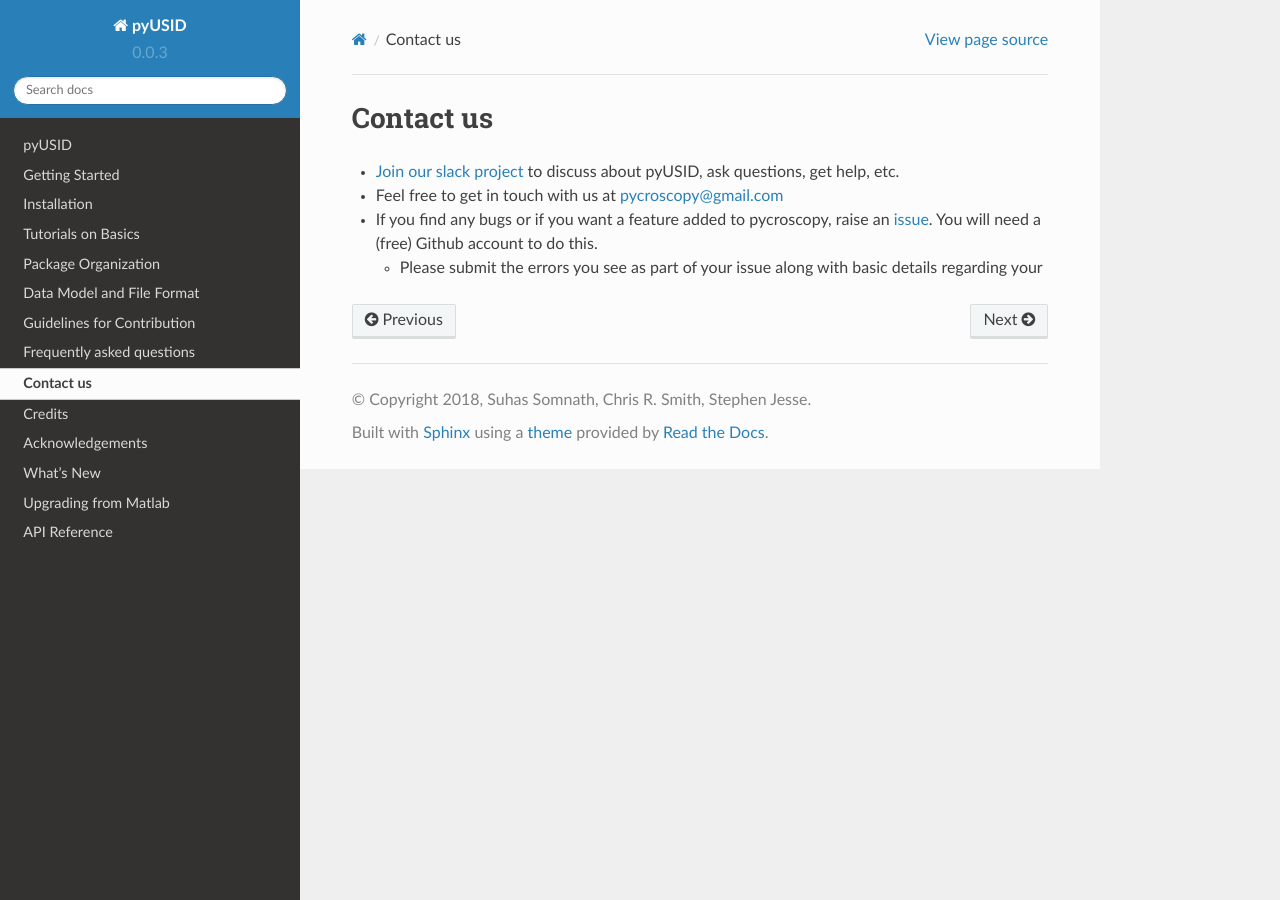
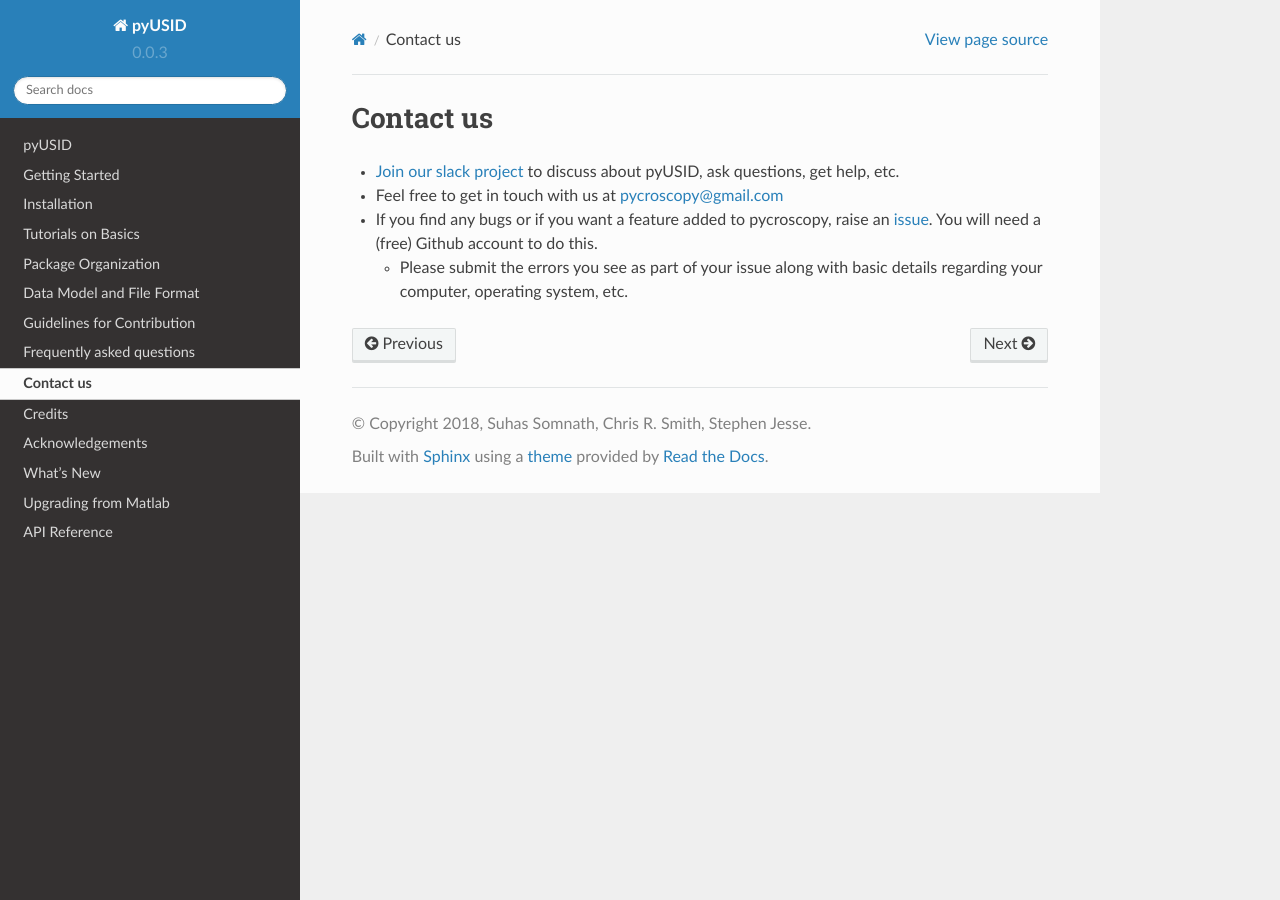
Before and after one commit to pycroscopy/pyUSID, a Sphinx documentation site: the page built from docs/contact.rst, in a window 1280 px wide. Built offline with Sphinx 7.4.7 and the Read the Docs theme 2.0.0, drawn with Linux system fonts in a browser that asks for light colours; pages that are not in the unit, such as notebooks, are missing from menus.

Commit message:
Finished partial sentence

```diff
--- a/docs/contact.rst
+++ b/docs/contact.rst
@@ -5,4 +5,4 @@ Contact us
 * If you find any bugs or if you want a feature added to pycroscopy, raise an `issue <https://github.com/pycroscopy/pyUSID/issues>`_.
   You will need a (free) Github account to do this.
 
-  * Please submit the errors you see as part of your issue along with basic details regarding your
+  * Please submit the errors you see as part of your issue along with basic details regarding your computer, operating system, etc.
```
